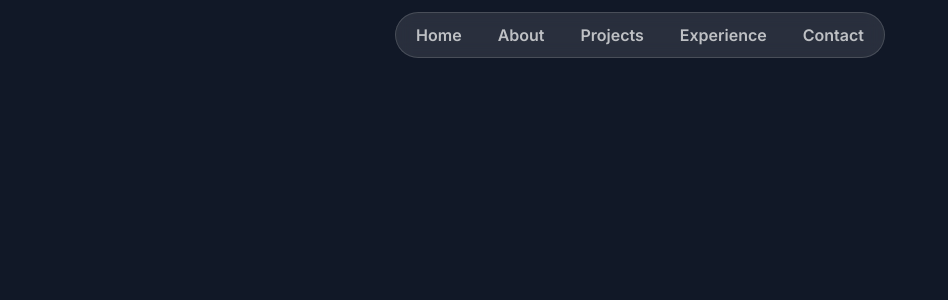
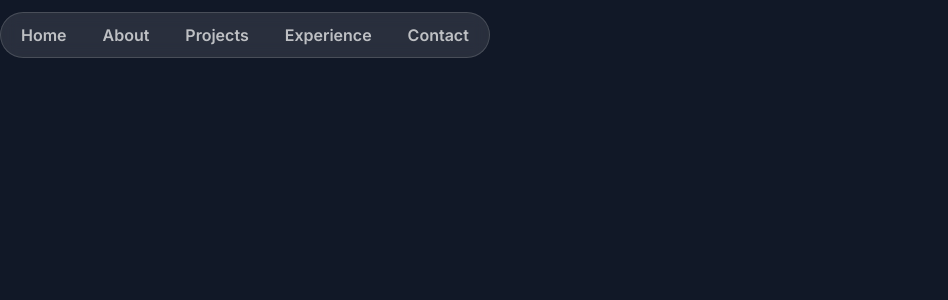
Before and after one commit to IvanKorne/personal-website, a Next.js app: page / in a window 1280 px wide. Shown: the top 300 px of the page, without its empty margins (0-948 px from the left). Built offline with nearby package versions, Linux system fonts and the light colour scheme; a web font is replaced by a local one.

Commit message:
made component names consistent with file names

```diff
--- a/src/sections/About.tsx
+++ b/src/sections/About.tsx
@@ -1,5 +1,5 @@
 import React from "react";
 
-export const AboutSection = () => {
+export const About = () => {
   return <div>About Section</div>;
 };
--- a/src/sections/Contact.tsx
+++ b/src/sections/Contact.tsx
@@ -1,5 +1,5 @@
 import React from "react";
 
-export const ContactSection = () => {
+export const Contact = () => {
   return <div>Contact Section</div>;
 };
--- a/src/sections/Header.tsx
+++ b/src/sections/Header.tsx
@@ -7,7 +7,7 @@ import styled from "styled-components";
 
 export const Header = () => {
   return (
-    <div className="flex justify-center items-center relative top-3 ">
+    <div className="flex justify-center items-center fixed top-3 ">
       <nav className="flex gap-1 p-1 border border-white/15 border-full bg-white/10 backdrop-blur rounded-full">
         {HEADER_TABS.map((tab: HeaderTab) => (
           <HeaderItem
--- a/src/sections/Hero.tsx
+++ b/src/sections/Hero.tsx
@@ -1,5 +1,5 @@
 import React from "react";
 
-export const HeroSection = () => {
+export const Hero = () => {
   return <div>Hero Section</div>;
 };
--- a/src/sections/Projects.tsx
+++ b/src/sections/Projects.tsx
@@ -1,5 +1,5 @@
 import React from "react";
 
-export const ProjectsSection = () => {
+export const Projects = () => {
   return <div>Projects Section</div>;
 };
--- a/src/sections/Tape.tsx
+++ b/src/sections/Tape.tsx
@@ -1,5 +1,5 @@
 import React from "react";
 
-export const TapeSection = () => {
+export const Tape = () => {
   return <div>Tape Section</div>;
 };
```
